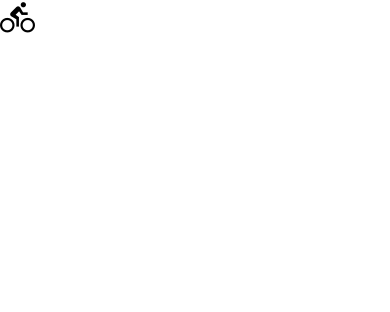
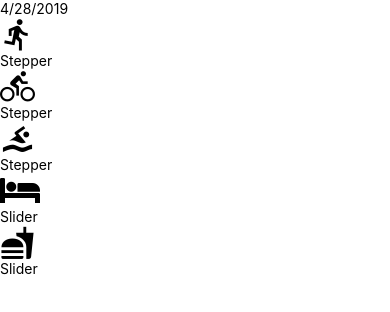
Before and after one commit to LucasProcopio/Fitness-Metric, a React Native app: screen / in a window 390 px wide. Shown: the top 312 px of the page. Built offline with nearby package versions, Linux system fonts and the light colour scheme.

Commit message:
feat: Components Slider and Steper
Functional components to control the slider and Stepper

```diff
--- a/App.js
+++ b/App.js
@@ -1,6 +1,6 @@
 import React from 'react'
 import { View } from 'react-native'
-import AddEntry from './components/addEntry'
+import AddEntry from './components/AddEntry'
 
 export default class App extends React.Component {
   render () {
--- /dev/null
+++ b/components/AddEntry.js
@@ -0,0 +1,78 @@
+import React from 'react'
+import { View, Text } from 'react-native'
+import { getMetricMetaInfo } from '../utils/helpers'
+import Slider from './Slider'
+import Stepper from './Stepper'
+import DateHeader from './DateHeader'
+
+export default class AddEntry extends React.Component {
+  state = {
+    run: 0,
+    bike: 0,
+    swim: 0,
+    sleep: 0,
+    eat: 0
+  }
+
+  increment = metric => {
+    const { max, step } = getMetricMetaInfo(metric)
+
+    this.setState(currState => {
+      const count = currState[metric] + step
+
+      return {
+        ...state,
+        [metric]: count > max ? max : count
+      }
+    })
+  }
+
+  decrement = metric => {
+    this.setState(currState => {
+      const count = currState[metric] - getMetricMetaInfo(metric).step
+
+      return {
+        ...state,
+        [metric]: count < 0 ? 0 : count
+      }
+    })
+  }
+
+  slide = (metric, value) => {
+    this.setState(() => ({
+      [metric]: value
+    }))
+  }
+
+  render() {
+    const metaInfo = getMetricMetaInfo()
+    return (
+      <View>
+        <DateHeader date={new Date().toLocaleDateString()} />
+        {Object.keys(metaInfo).map(key => {
+          const { getIcon, type, ...rest } = metaInfo[key]
+          const value = this.state[key]
+
+          return (
+            <View key={key}>
+              {getIcon()}
+              {type === 'slider' ? (
+                <Slider
+                  value={value}
+                  onChange={value => this.slide(key, value)}
+                  {...rest}
+                />
+              ) : (
+                <Stepper
+                  value={value}
+                  onIncrement={() => this.increment(key)}
+                  onDecrement={() => this.decrement(key)}
+                />
+              )}
+            </View>
+          )
+        })}
+      </View>
+    )
+  }
+}
--- /dev/null
+++ b/components/DateHeader.js
@@ -0,0 +1,6 @@
+import React from 'react'
+import { Text } from 'react-native'
+
+export default function DateHeader ({ date }) {
+  return <Text>{date}</Text>
+}
--- /dev/null
+++ b/components/Slider.js
@@ -0,0 +1,10 @@
+import React from 'react'
+import { View, Text } from 'react-native'
+
+export default function Slider () {
+  return (
+    <View>
+      <Text>Slider</Text>
+    </View>
+  )
+}
--- /dev/null
+++ b/components/Stepper.js
@@ -0,0 +1,10 @@
+import React from 'react'
+import { View, Text } from 'react-native'
+
+export default function Stepper () {
+  return (
+    <View>
+      <Text>Stepper</Text>
+    </View>
+  )
+}
--- a/components/addEntry.js
+++ /dev/null
@@ -1,47 +0,0 @@
-import React from 'react'
-import { View, Text } from 'react-native'
-import { getMetricMetaInfo } from '../utils/helpers'
-
-export default class AddEntry extends React.Component {
-  state = {
-    run: 0,
-    bike: 0,
-    swim: 0,
-    sleep: 0,
-    eat: 0
-  }
-
-  increment = metric => {
-    const { max, step } = getMetricMetaInfo(metric)
-
-    this.setState(currState => {
-      const count = currState[metric] + step
-
-      return {
-        ...state,
-        [metric]: count > max ? max : count
-      }
-    })
-  }
-
-  decrement = metric => {
-    this.setState(currState => {
-      const count = currState[metric] - getMetricMetaInfo(metric).step
-
-      return {
-        ...state,
-        [metric]: count < 0 ? 0 : count
-      }
-    })
-  }
-
-  slide = (metric, value) => {
-    this.setState(() => ({
-      [metric]: value
-    }))
-  }
-
-  render() {
-    return <View>{getMetricMetaInfo('bike').getIcon()}</View>
-  }
-}
--- a/utils/helpers.js
+++ b/utils/helpers.js
@@ -81,8 +81,8 @@ export function getMetricMetaInfo (metric) {
         )
       }
     },
-    swin: {
-      displayName: 'Swin',
+    swim: {
+      displayName: 'Swim',
       max: 9900,
       unit: 'meters',
       step: 100,
@@ -90,7 +90,7 @@ export function getMetricMetaInfo (metric) {
       getIcon () {
         return (
           <View>
-            <MaterialCommunityIcons name="swin" color={'black'} size={35} />
+            <MaterialCommunityIcons name="swim" color={'black'} size={35} />
           </View>
         )
       }
```
Also changed, not shown: 1 other file (tests, documents, lock files or other folders).
